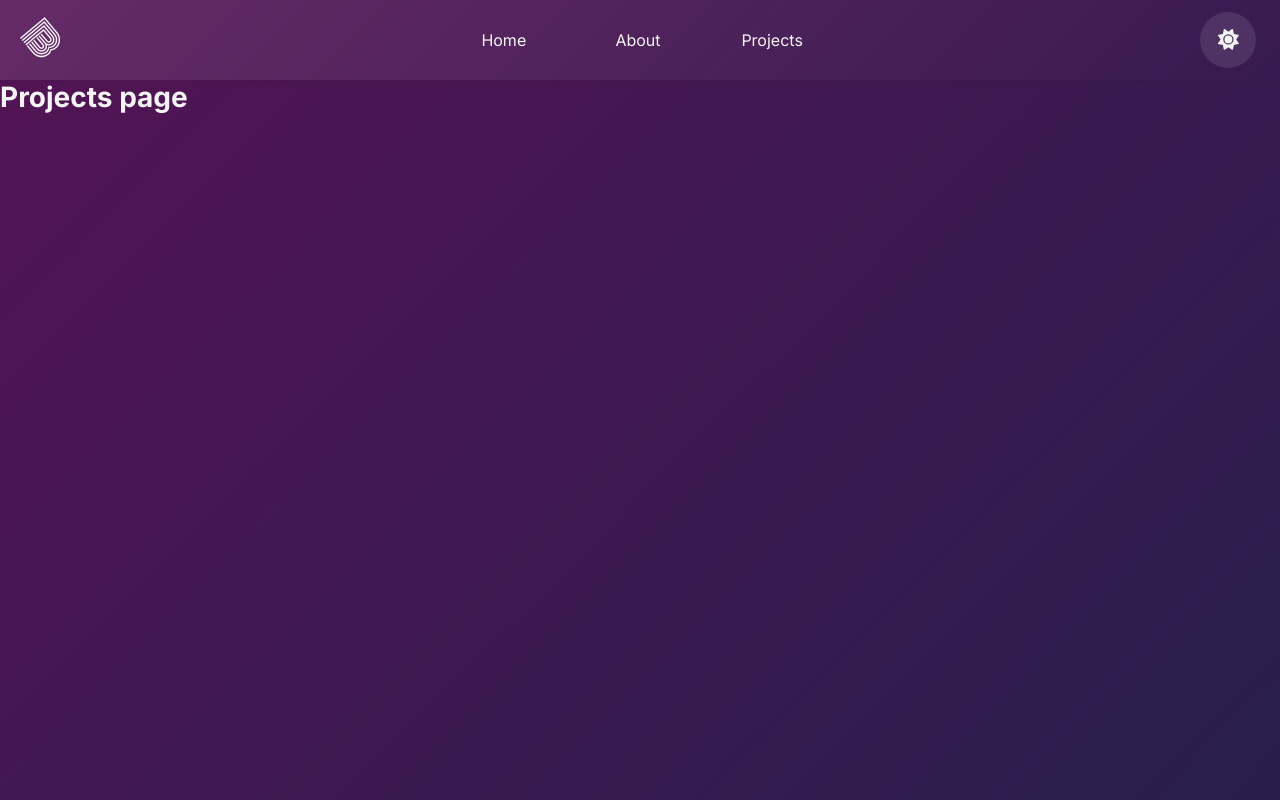
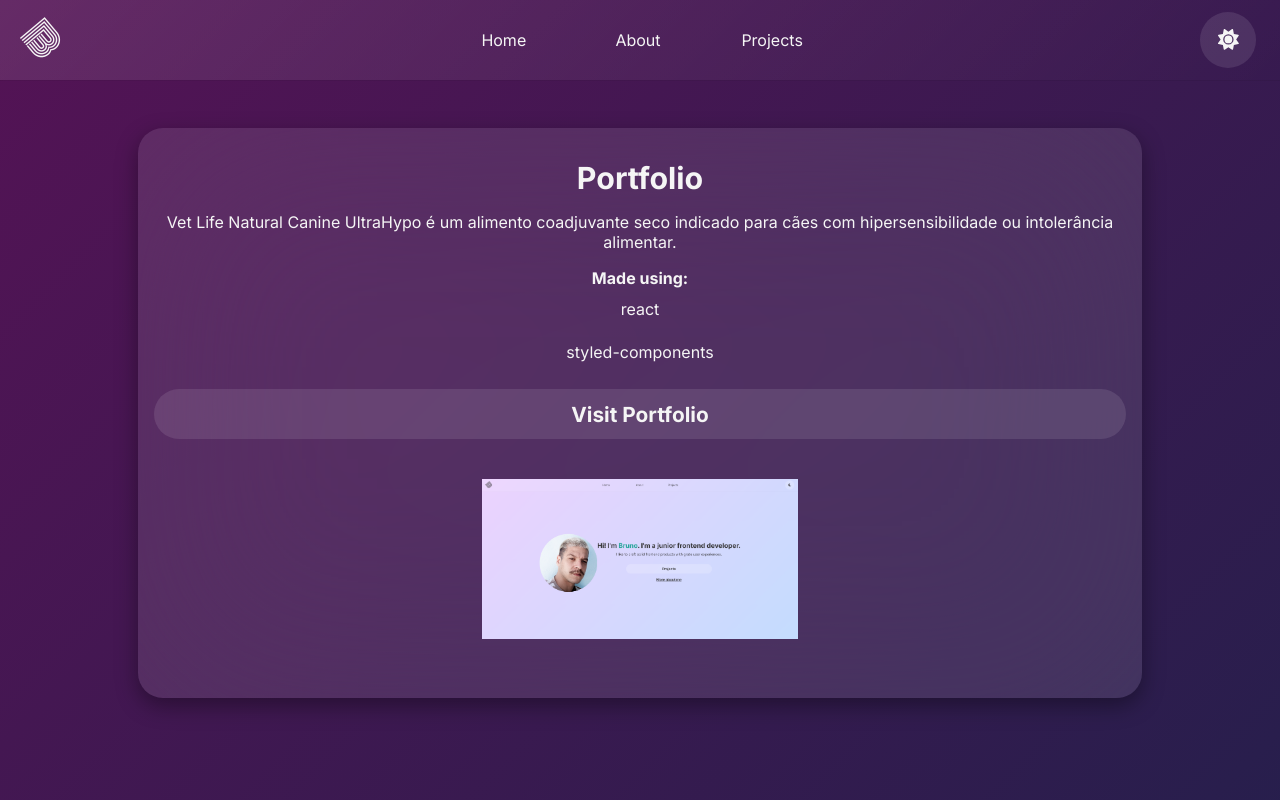
Before and after one commit to brunovdsa/portfolio, a React (Vite) app: page /projects in a window 1280 px wide. Built offline with nearby package versions, Linux system fonts and the light colour scheme.

Commit message:
Started cart component

```diff
--- /dev/null
+++ b/src/components/Card/index.tsx
@@ -0,0 +1,44 @@
+import {
+  Container,
+  Description,
+  Img,
+  ImgContainer,
+  Info,
+  ItemsList,
+  List,
+  MadeWith,
+  Techs,
+  Title,
+  VisitBtn,
+} from './styles';
+
+interface CardProps {
+  name: string;
+  description: string;
+  url: string;
+  techs: string[];
+  imgUrl: string;
+}
+
+export default function Card(props: CardProps) {
+  return (
+    <Container>
+      <Info>
+        <Title>{props.name}</Title>
+        <Description>{props.description}</Description>
+        <Techs>
+          <MadeWith>Made using:</MadeWith>
+          <List>
+            {props.techs.map((tech) => (
+              <ItemsList>{tech}</ItemsList>
+            ))}
+          </List>
+        </Techs>
+        <VisitBtn href={props.url}> Visit {props.name}</VisitBtn>
+      </Info>
+      <ImgContainer>
+        <Img src={props.imgUrl} />
+      </ImgContainer>
+    </Container>
+  );
+}
--- /dev/null
+++ b/src/components/Card/styles.ts
@@ -0,0 +1,96 @@
+import styled from 'styled-components';
+
+export const Container = styled.div`
+  display: flex;
+  flex-direction: column;
+  align-items: center;
+  justify-content: center;
+  text-align: center;
+
+  margin: 3rem 0;
+
+  padding: 2rem 1rem;
+  max-width: 95%;
+  color: ${(props) => props.theme.colors.text};
+  background: ${(props) => props.theme.colors.background};
+  border-radius: 25px;
+  box-shadow: 0 8px 22px 0 ${(props) => props.theme.colors.box_shadow};
+
+  backdrop-filter: blur(100px);
+  -webkit-backdrop-filter: blur(100px);
+  max-width: 95%;
+`;
+
+export const Info = styled.div``;
+
+export const Title = styled.h1`
+  font-size: ${(props) => props.theme.font_size.lg};
+  font-weight: ${(props) => props.theme.font_weight.bold};
+  margin: 0 0 1rem;
+`;
+
+export const Description = styled.p`
+  font-size: ${(props) => props.theme.font_size.sm};
+  font-weight: ${(props) => props.theme.font_weight.regular};
+  margin: 0 0 1rem;
+`;
+
+export const Techs = styled.div`
+  margin: 0 0 1rem;
+`;
+
+export const MadeWith = styled.span`
+  font-size: ${(props) => props.theme.font_size.sm};
+  font-weight: ${(props) => props.theme.font_weight.bold};
+`;
+
+export const List = styled.ul`
+  font-size: ${(props) => props.theme.font_size.sm};
+  font-weight: ${(props) => props.theme.font_weight.regular};
+  text-decoration: none;
+  list-style: none;
+  display: flex;
+  flex-direction: column;
+  align-items: center;
+  justify-content: center;
+`;
+
+export const ItemsList = styled.li`
+  background-color: ${(props) => props.theme.colors.background_700};
+  border-radius: 25px;
+
+  backdrop-filter: blur(300px);
+  -webkit-backdrop-filter: blur(300px);
+  padding: 0.5rem 0.8rem;
+  margin: 0.2rem 0;
+`;
+
+export const VisitBtn = styled.a`
+  display: flex;
+  justify-content: center;
+  text-decoration: none;
+
+  font-size: ${(props) => props.theme.font_size.md};
+  font-weight: ${(props) => props.theme.font_weight.bold};
+  color: ${(props) => props.theme.colors.text};
+  background: ${(props) => props.theme.colors.background};
+  backdrop-filter: blur(300px);
+  -webkit-backdrop-filter: blur(300px);
+  border-radius: 25px;
+  padding: 0.8rem 2rem;
+  margin: 1rem 0 1rem;
+  transition: 0.2s;
+
+  &:hover {
+    box-shadow: 0 8px 22px 0 ${(props) => props.theme.colors.box_shadow};
+  }
+`;
+
+export const ImgContainer = styled.div`
+  margin: 1.5rem 0;
+`;
+
+export const Img = styled.img`
+  height: 10rem;
+  max-width: fit-content;
+`;
--- a/src/components/Navbar/styles.ts
+++ b/src/components/Navbar/styles.ts
@@ -20,6 +20,7 @@ export const BackgroundOverlay = styled.div`
   background-color: ${(props) => props.theme.colors.overlay};
   backdrop-filter: blur(5px);
   -webkit-backdrop-filter: blur(10px);
+  z-index: 1;
 `;
 
 export const Nav = styled.nav`
--- a/src/components/Section/styles.ts
+++ b/src/components/Section/styles.ts
@@ -6,7 +6,10 @@ export const Container = styled.div`
 `;
 
 export const Content = styled.section`
-  padding: 0 2rem;
+  padding: 0 1rem;
+  display: flex;
+  justify-content: center;
+  max-width: 99%;
 
   @media (min-width: 1100px) {
     padding: 0;
--- a/src/pages/projects/index.tsx
+++ b/src/pages/projects/index.tsx
@@ -1,9 +1,23 @@
+import Card from '../../components/Card';
 import { MainContainer } from '../../components/MainContainer';
+import Section from '../../components/Section';
+
+import portfolio from '../../assets/img/portfolio.png';
 
 export default function Projects() {
   return (
     <MainContainer>
-      <h1>Projects page</h1>
+      <Section>
+        <Card
+          name={'Portfolio'}
+          description={
+            'Vet Life Natural Canine UltraHypo é um alimento coadjuvante seco indicado para cães com hipersensibilidade ou intolerância alimentar. '
+          }
+          url={'https://brunovdsa.vercel.app/'}
+          techs={['react', 'styled-components']}
+          imgUrl={portfolio}
+        />
+      </Section>
     </MainContainer>
   );
 }
```
Also changed, not shown: src/assets/img/portfolio.png (added).
